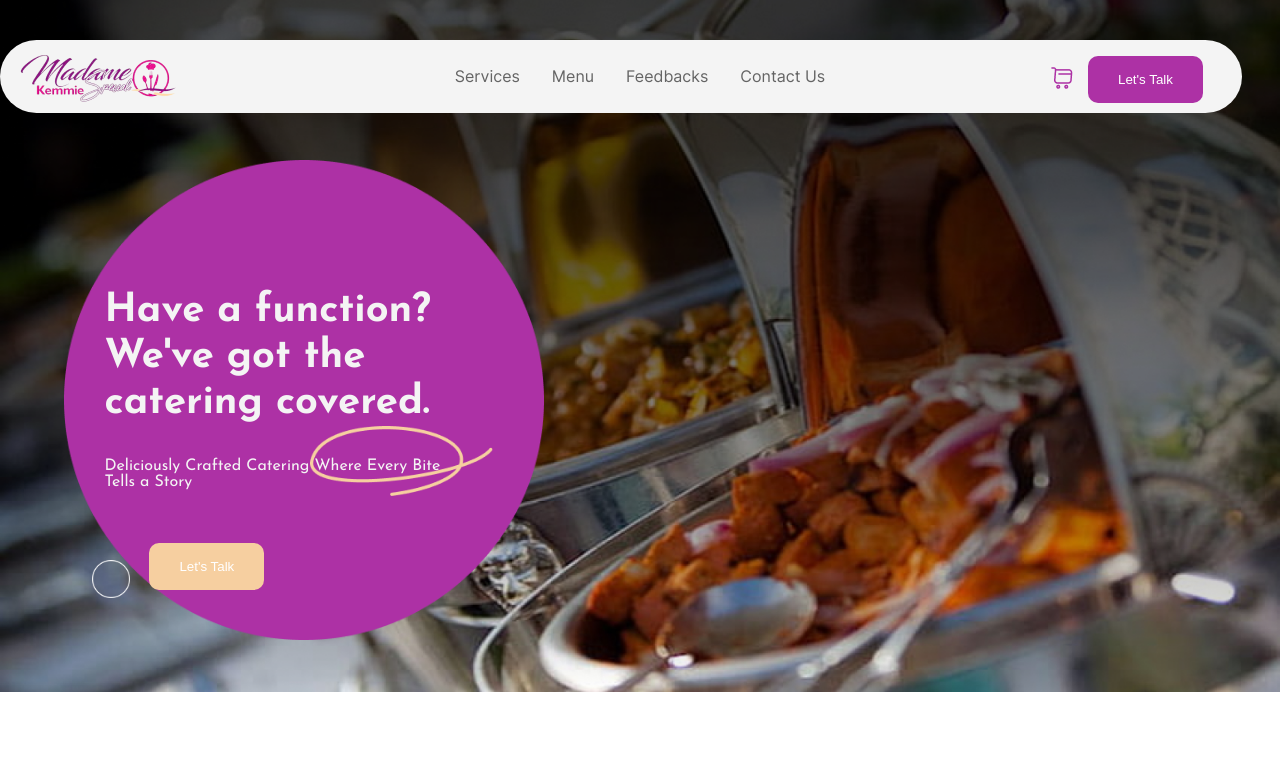
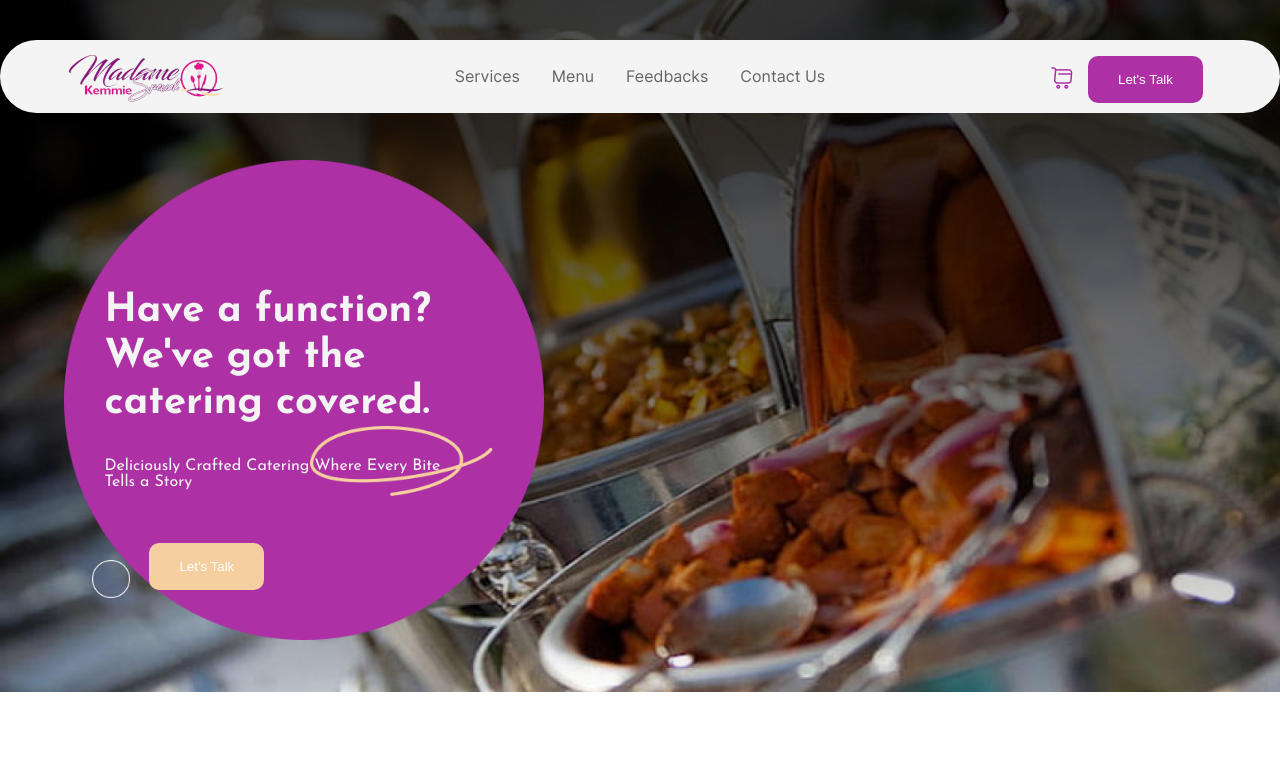
Before and after one commit to Gideonthegre8t/madame-kemmie-special, a React (Create React App) app: page / in a window 1280 px wide. Shown: the top 780 px of the page. Built offline with nearby package versions, Linux system fonts and the light colour scheme.

Commit message:
website upgrade

```diff
--- a/src/index.css
+++ b/src/index.css
@@ -64,16 +64,13 @@ nav a {
   left: 0;
   width: 0;
   height: 2px;
-  background: #fff;
+  background: #000000;
 }
 .navbar a:hover::before {
   width: 100%;
   transition: 0.3s;
 }
 
-nav a:hover {
-  color: #fff;
-}
 
 .nav-btn {
   display: none;
@@ -103,9 +100,12 @@ nav a:hover {
   justify-content: space-between;
   top: 5%;
   background: #f4f4f4;
-  width: 97%;
+  width: 100%;
   margin: 0 auto;
   padding-top: 1em;
+  padding-left: 3em;
+  padding-right: 3em;
+
   padding-bottom: -1em;
   z-index: 1;
 }
```
